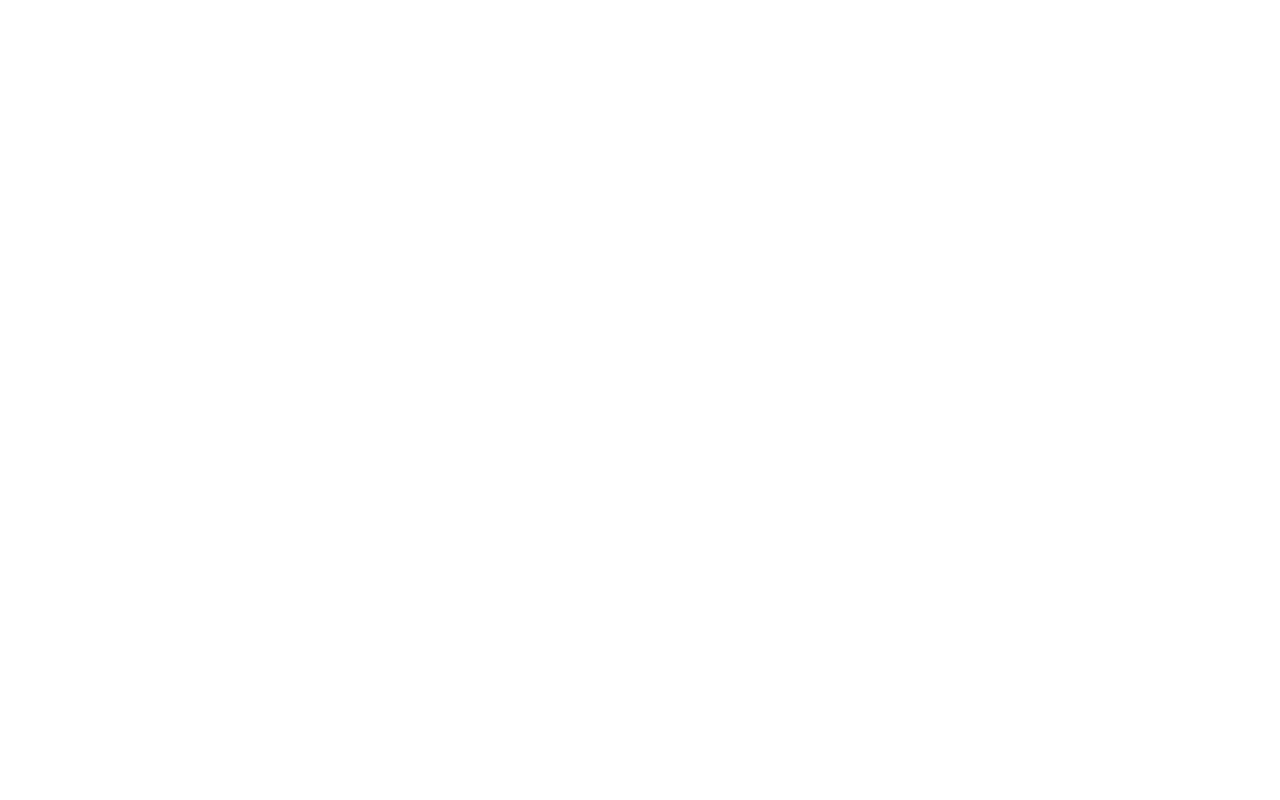
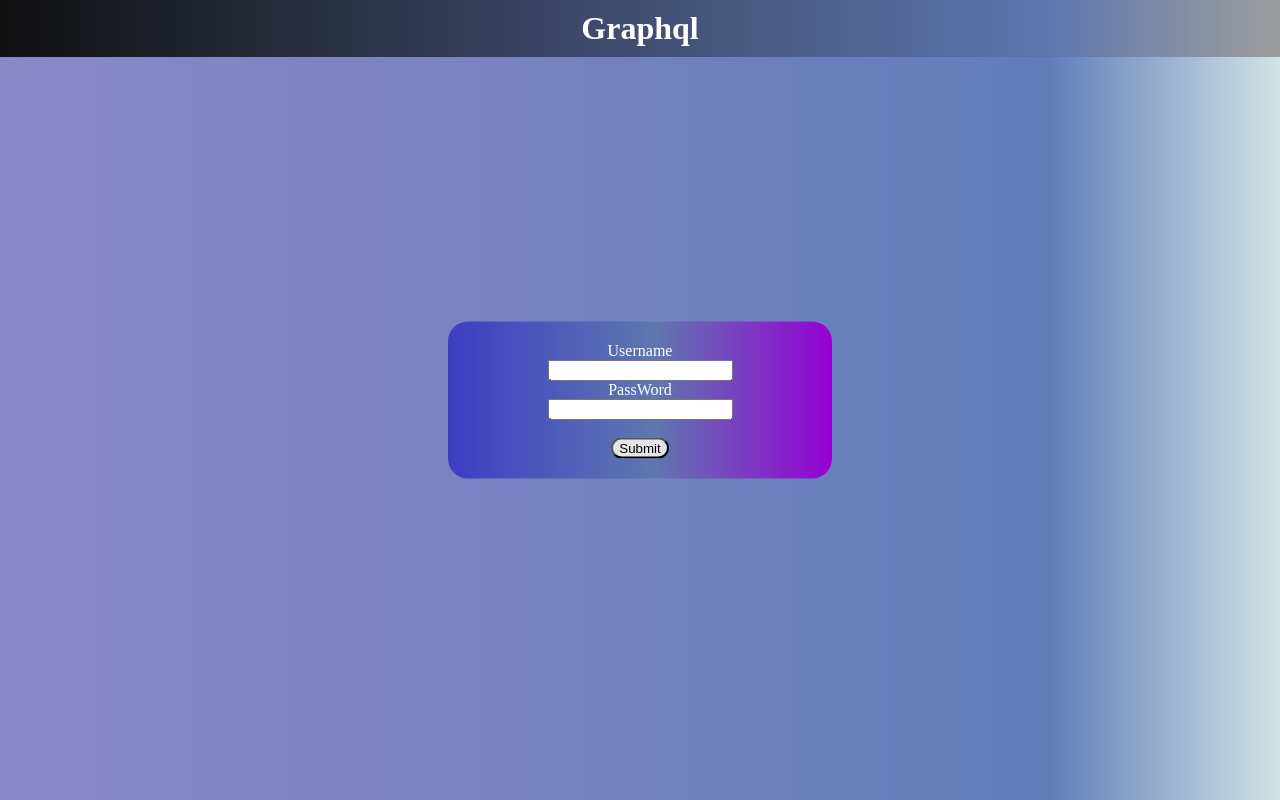
Before and after one commit to aouchcha/Graphql, a plain HTML site: page index.html in a window 1280 px wide. Drawn offline with Linux system fonts and the light colour scheme; the site is published under a folder, as on GitHub Pages, so addresses that start at the root find nothing.

Commit message:
last version

```diff
--- a/index.html
+++ b/index.html
@@ -3,8 +3,8 @@
 <head>
     <meta charset="UTF-8">
     <meta name="viewport" content="width=device-width, initial-scale=1.0">
-    <link rel="stylesheet" href="/style/signin.css">
-    <script type="module" src="/script/index.js"></script>
+    <link rel="stylesheet" href="./style/signin.css">
+    <script type="module" src="./script/index.js"></script>
     <title>Graphql</title>
 </head>
 <body>
```
